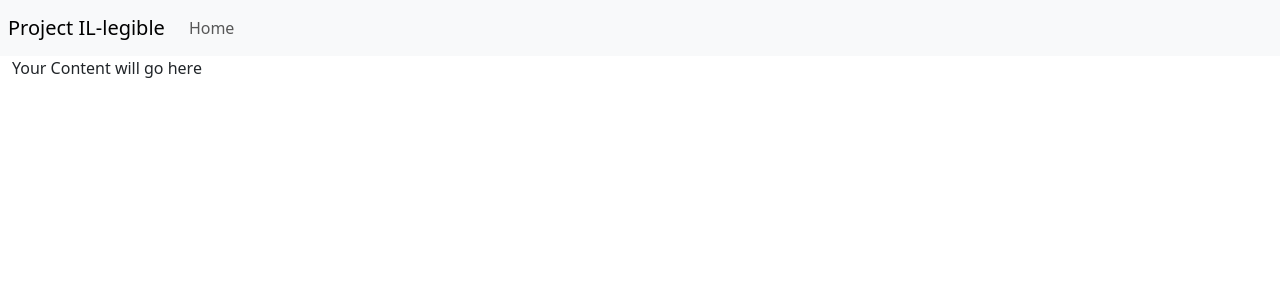
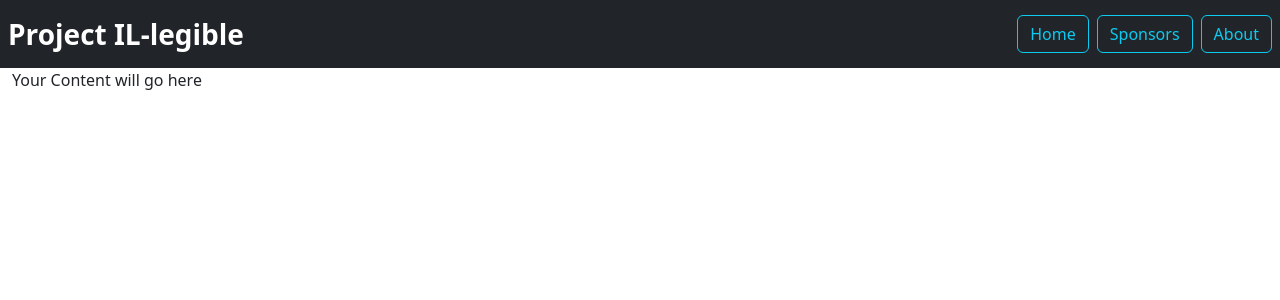
Before and after one commit to uchicago-2026-capp30122/project-il-legible, a Flask app: page / in a window 1280 px wide. Shown: the top 300 px of the page. Run offline with Flask 3, Linux system fonts and the light colour scheme; data comes from the database, SQL or seed files in the repository; some libraries are stand-ins or nearby versions.

Commit message:
Website nav bar

```diff
--- a/flaskr/templates/base.html
+++ b/flaskr/templates/base.html
@@ -17,15 +17,19 @@
         {% endblock %}
     </head>
     <body>
-        <nav class="navbar navbar-expand-lg navbar-light bg-light p-2">
-            <a class="navbar-brand" href="#">Project IL-legible</a>
+        <nav class="navbar navbar-expand-lg navbar-dark bg-dark p-2">
+            <a class="navbar-brand fs-3 fw-bold" href="#">Project IL-legible</a>
             <button class="navbar-toggler" type="button" data-toggle="collapse" data-target="#navbarNav" aria-controls="navbarNav" aria-expanded="false" aria-label="Toggle navigation">
                 <span class="navbar-toggler-icon"></span>
             </button>
             <div class="collapse navbar-collapse" id="navbarNav">
-                <ul class="navbar-nav">
+                <ul class="navbar-nav ms-auto gap-2">
                     <li class="nav-item active">
-                        <a class="nav-link" href="#">Home</a>
+                        <a class="btn btn-outline-info" href="#">Home</a>
+                    <li class="nav-item active">
+                        <a class="btn btn-outline-info" href="#">Sponsors</a>
+                    <li class="nav-item active">
+                        <a class="btn btn-outline-info" href="#">About</a>
                     </li>
                 </ul>
             </div>
```
